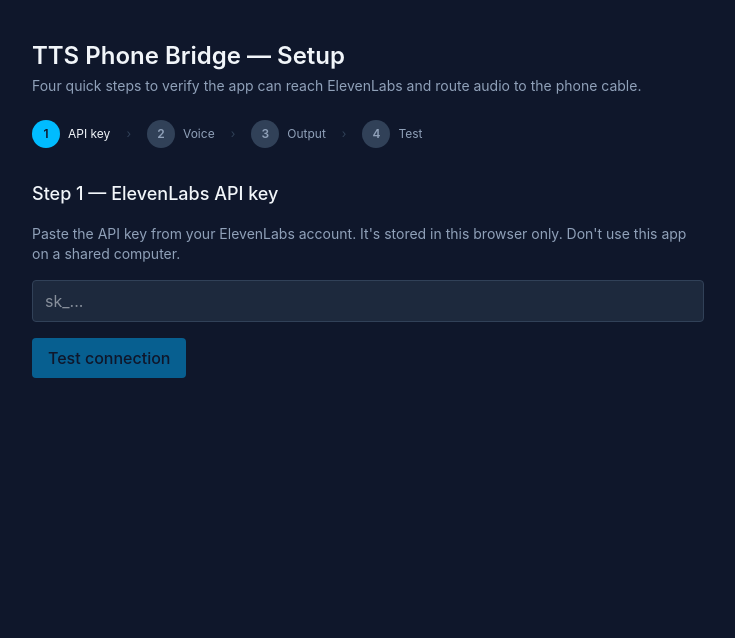
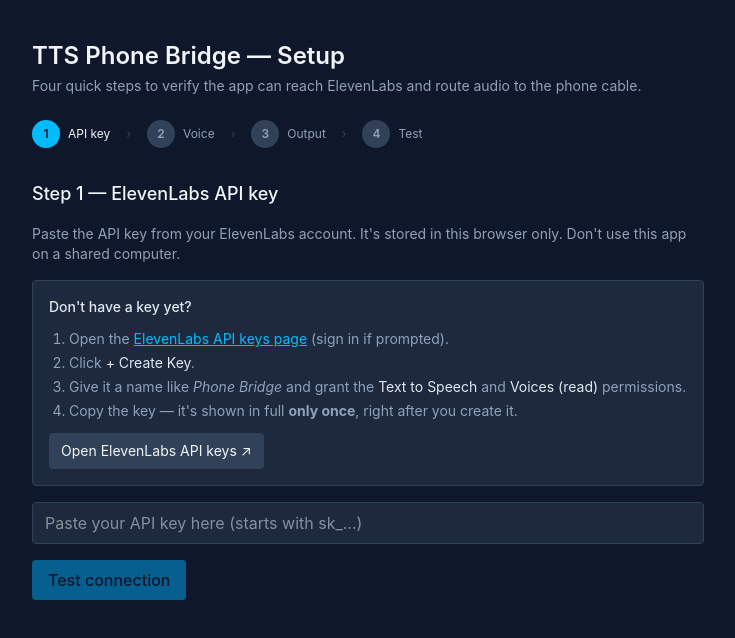
Before and after one commit to kevinday/tts-phone-bridge, a React (Vite) app: page / in a window 1280 px wide. Shown: the top 638 px of the page, without its empty margins (272-1007 px from the left). Built offline with nearby package versions, Linux system fonts and the light colour scheme.

Commit message:
Wizard step 1: deep-link to ElevenLabs API key page with guidance

```diff
--- a/src/screens/SetupWizard.tsx
+++ b/src/screens/SetupWizard.tsx
@@ -196,10 +196,52 @@ export function SetupWizard({ player, onComplete }: Props) {
               Paste the API key from your ElevenLabs account. It's stored in
               this browser only. Don't use this app on a shared computer.
             </p>
+
+            <div className="bg-slate-800 border border-slate-700 rounded p-4 space-y-3">
+              <p className="text-sm text-slate-200 font-medium">
+                Don't have a key yet?
+              </p>
+              <ol className="text-sm text-slate-400 list-decimal ml-5 space-y-1">
+                <li>
+                  Open the{" "}
+                  <a
+                    href="https://elevenlabs.io/app/settings/api-keys"
+                    target="_blank"
+                    rel="noopener noreferrer"
+                    className="text-sky-400 underline"
+                  >
+                    ElevenLabs API keys page
+                  </a>{" "}
+                  (sign in if prompted).
+                </li>
+                <li>
+                  Click <span className="text-slate-200">+ Create Key</span>.
+                </li>
+                <li>
+                  Give it a name like <em>Phone Bridge</em> and grant the{" "}
+                  <span className="text-slate-200">Text to Speech</span> and{" "}
+                  <span className="text-slate-200">Voices (read)</span>{" "}
+                  permissions.
+                </li>
+                <li>
+                  Copy the key — it's shown in full <strong>only once</strong>,
+                  right after you create it.
+                </li>
+              </ol>
+              <a
+                href="https://elevenlabs.io/app/settings/api-keys"
+                target="_blank"
+                rel="noopener noreferrer"
+                className="inline-block bg-slate-700 hover:bg-slate-600 text-slate-100 px-3 py-2 rounded text-sm"
+              >
+                Open ElevenLabs API keys ↗
+              </a>
+            </div>
+
             <input
               type="password"
               className="w-full bg-slate-800 border border-slate-700 rounded px-3 py-2 text-slate-100"
-              placeholder="sk_..."
+              placeholder="Paste your API key here (starts with sk_...)"
               value={apiKey}
               onChange={(e) => setApiKey(e.target.value)}
               autoComplete="off"
```
